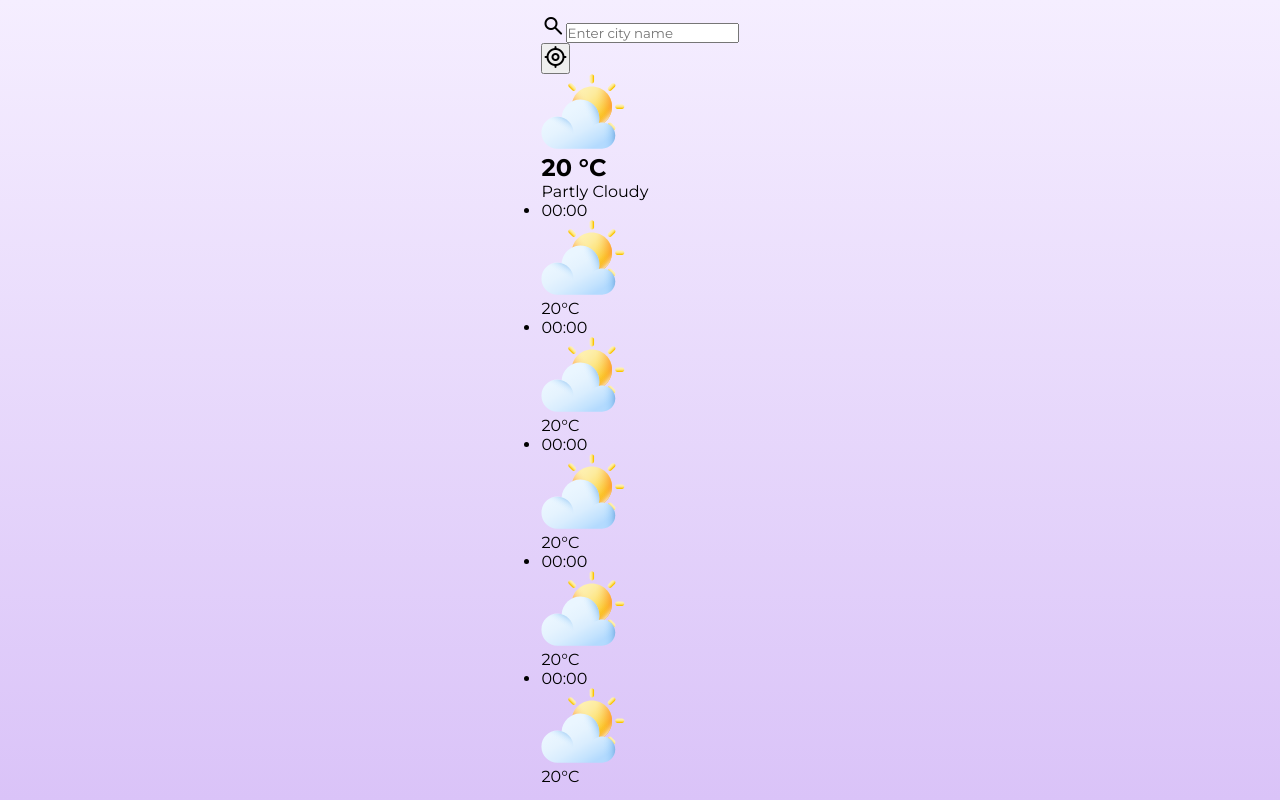
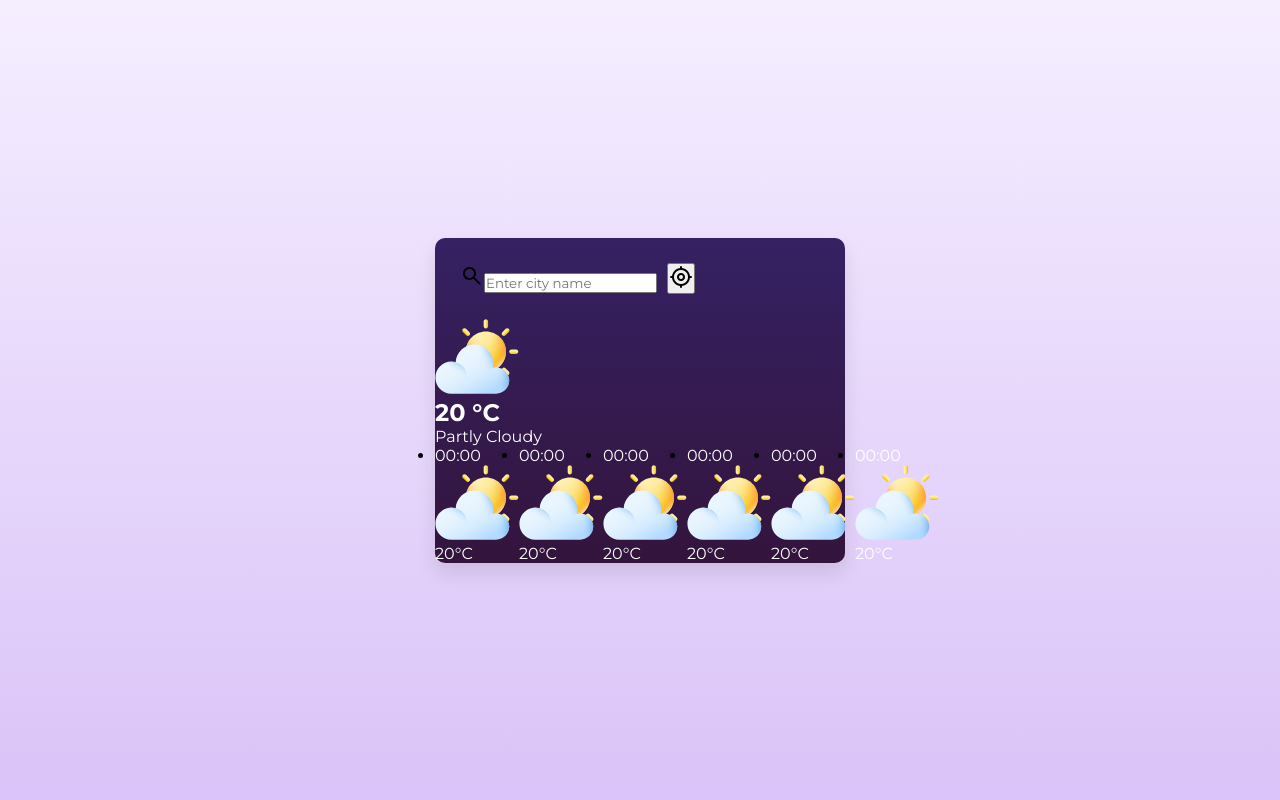
Before and after one commit to KavinduAnj/WeatherApp, a React (Vite) app in the folder WeatherApp/: page / in a window 1280 px wide. Built offline with nearby package versions, Linux system fonts and the light colour scheme.

Commit message:
weather card

```diff
--- a/WeatherApp/src/App.jsx
+++ b/WeatherApp/src/App.jsx
@@ -53,6 +53,11 @@ const App = () => {
               <img src="icons/clouds.svg" alt="weather-icon" className='weather-icon' />
               <p className="temp">20<span>°C</span></p>
             </li>
+             <li className="weather-item">
+              <p className="time">00:00</p>
+              <img src="icons/clouds.svg" alt="weather-icon" className='weather-icon' />
+              <p className="temp">20<span>°C</span></p>
+            </li>
           </ul>
         </div>
       </div>
--- a/WeatherApp/src/index.css
+++ b/WeatherApp/src/index.css
@@ -13,9 +13,33 @@ body {
     min-height: 100vh;
     background: linear-gradient(#F5EEFF, #DAC3F8);
 }
-.hourly-forecast .weather-list{
-    display: ;
+#root{
+    width: 100%;
 }
+.container{
+    margin: 0 auto;
+    max-width: 410px;
+    border-radius: 10px;
+    background: linear-gradient(#352163, #33143c);
+    box-shadow: 0 10px 20px rgba(0,0,0,0.1);
+}
+.search-section{
+    display: flex;
+    align-items: center;
+    gap: 10px;
+    padding: 25px;
+}
+..search-section .search-input{
+    width: 100%;
+    height: 100%;
+}
+.weather-section :where(h2,p){
+    color: #fff;
+}
+.hourly-forcast .weather-list{
+    display: flex;
+}
+
 
 .hourly-forecast .weather-item .weather-icon{
     width: 28px;
```
